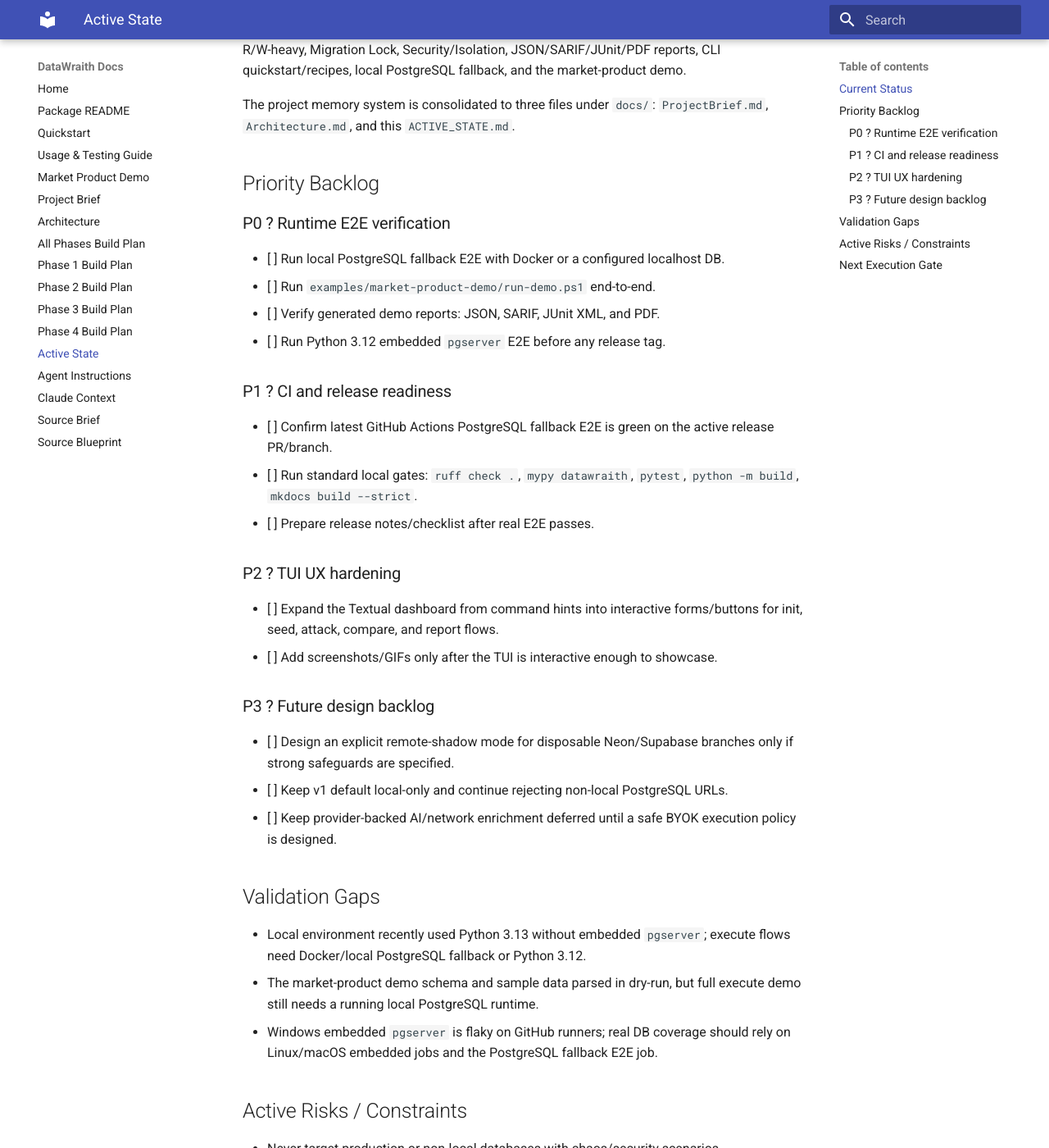
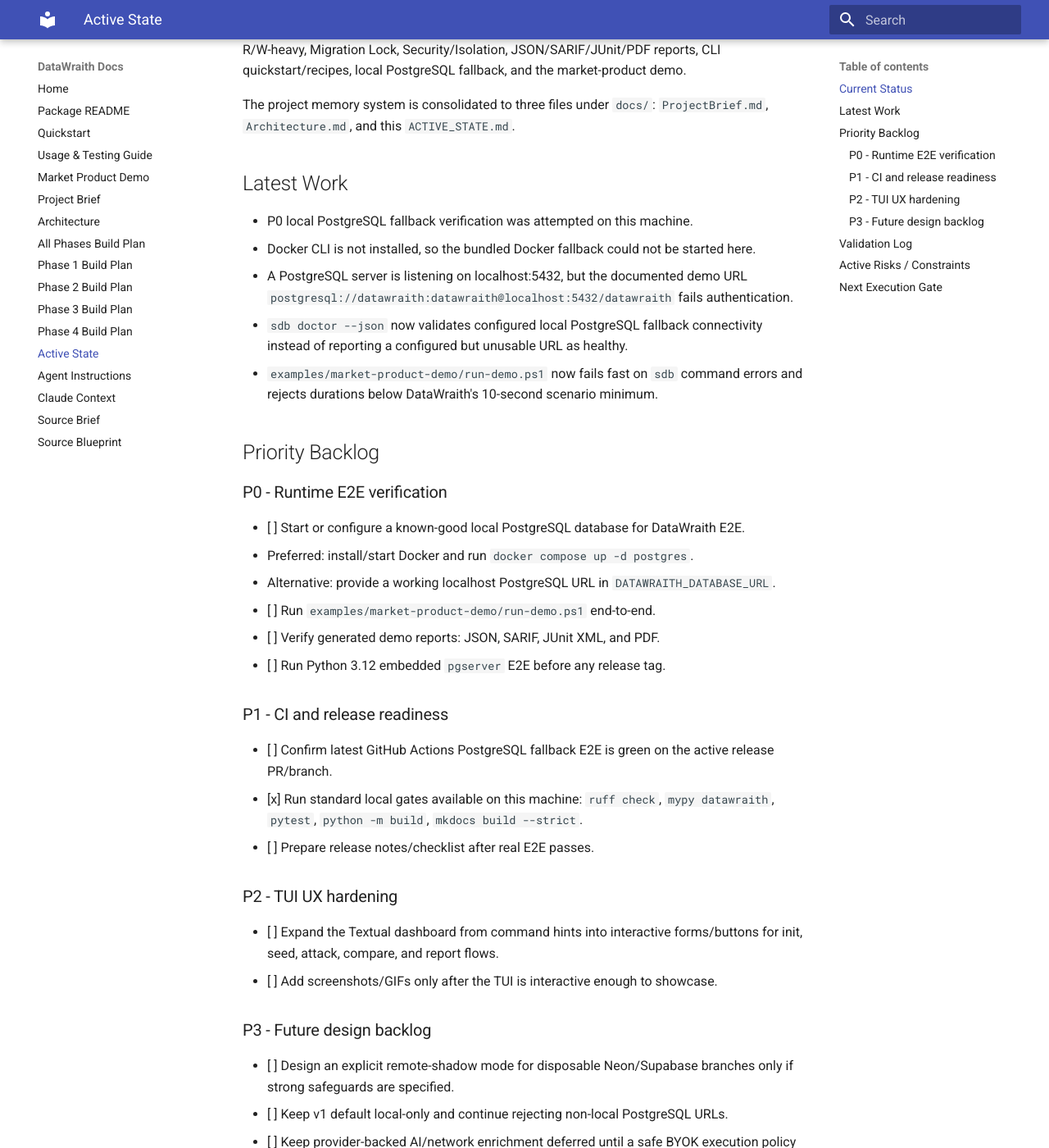
Before and after one commit to LineLuLan/DataWraith, an MkDocs documentation site: the page built from docs/ACTIVE_STATE.md, in a window 1280 px wide and 1400 px high, scrolled down 274 px. Shown: the whole window at 82% size. Built offline with MkDocs 1.6.1 and Material for MkDocs 9.7.7, drawn with Linux system fonts in a browser that asks for light colours; some of the changed text lies outside the part shown.

Commit message:
Harden local Postgres E2E diagnostics

````diff
--- a/docs/ACTIVE_STATE.md
+++ b/docs/ACTIVE_STATE.md
@@ -1,4 +1,4 @@
-# DataWraith ? Active State
+# DataWraith - Active State
 
 Last updated: 2026-05-30
 
@@ -11,37 +11,55 @@
 The project memory system is consolidated to three files under `docs/`:
 `ProjectBrief.md`, `Architecture.md`, and this `ACTIVE_STATE.md`.
 
+## Latest Work
+
+- P0 local PostgreSQL fallback verification was attempted on this machine.
+- Docker CLI is not installed, so the bundled Docker fallback could not be started here.
+- A PostgreSQL server is listening on localhost:5432, but the documented demo URL
+  `postgresql://datawraith:datawraith@localhost:5432/datawraith` fails authentication.
+- `sdb doctor --json` now validates configured local PostgreSQL fallback connectivity instead of reporting a configured but unusable URL as healthy.
+- `examples/market-product-demo/run-demo.ps1` now fails fast on `sdb` command errors and rejects durations below DataWraith's 10-second scenario minimum.
+
 ## Priority Backlog
 
-### P0 ? Runtime E2E verification
+### P0 - Runtime E2E verification
 
-- [ ] Run local PostgreSQL fallback E2E with Docker or a configured localhost DB.
+- [ ] Start or configure a known-good local PostgreSQL database for DataWraith E2E.
+  - Preferred: install/start Docker and run `docker compose up -d postgres`.
+  - Alternative: provide a working localhost PostgreSQL URL in `DATAWRAITH_DATABASE_URL`.
 - [ ] Run `examples/market-product-demo/run-demo.ps1` end-to-end.
 - [ ] Verify generated demo reports: JSON, SARIF, JUnit XML, and PDF.
 - [ ] Run Python 3.12 embedded `pgserver` E2E before any release tag.
 
-### P1 ? CI and release readiness
+### P1 - CI and release readiness
 
 - [ ] Confirm latest GitHub Actions PostgreSQL fallback E2E is green on the active release PR/branch.
-- [ ] Run standard local gates: `ruff check .`, `mypy datawraith`, `pytest`, `python -m build`, `mkdocs build --strict`.
+- [x] Run standard local gates available on this machine: `ruff check`, `mypy datawraith`, `pytest`, `python -m build`, `mkdocs build --strict`.
 - [ ] Prepare release notes/checklist after real E2E passes.
 
-### P2 ? TUI UX hardening
+### P2 - TUI UX hardening
 
 - [ ] Expand the Textual dashboard from command hints into interactive forms/buttons for init, seed, attack, compare, and report flows.
 - [ ] Add screenshots/GIFs only after the TUI is interactive enough to showcase.
 
-### P3 ? Future design backlog
+### P3 - Future design backlog
 
 - [ ] Design an explicit remote-shadow mode for disposable Neon/Supabase branches only if strong safeguards are specified.
 - [ ] Keep v1 default local-only and continue rejecting non-local PostgreSQL URLs.
 - [ ] Keep provider-backed AI/network enrichment deferred until a safe BYOK execution policy is designed.
 
-## Validation Gaps
+## Validation Log
 
-- Local environment recently used Python 3.13 without embedded `pgserver`; execute flows need Docker/local PostgreSQL fallback or Python 3.12.
-- The market-product demo schema and sample data parsed in dry-run, but full execute demo still needs a running local PostgreSQL runtime.
-- Windows embedded `pgserver` is flaky on GitHub runners; real DB coverage should rely on Linux/macOS embedded jobs and the PostgreSQL fallback E2E job.
+- `docker --version`: failed, Docker CLI not installed.
+- `Test-NetConnection localhost -Port 5432`: succeeded, but credentials for the documented demo URL failed.
+- `sdb doctor --json` with documented demo URL: correctly reports `database_url.ok=false` due authentication failure.
+- `powershell -ExecutionPolicy Bypass -File examples/market-product-demo/run-demo.ps1 -Duration 10 ...`: blocked at schema load because local PostgreSQL authentication failed.
+- `pytest tests/test_cli.py`: passed, 31 tests.
+- `ruff check datawraith/cli.py tests/test_cli.py`: passed.
+- `mypy datawraith`: passed.
+- `pytest`: passed, 75 passed / 11 skipped.
+- `python -m build`: passed.
+- `mkdocs build --strict`: passed with existing informational source-blueprint anchor messages.
 
 ## Active Risks / Constraints
 
@@ -52,9 +70,7 @@
 
 ## Next Execution Gate
 
-Before feature work, choose one:
-
 ```text
-[AUTO] Start the P0 local PostgreSQL fallback E2E + market-product demo verification.
+[AUTO] Continue P0 by installing/starting a known-good local PostgreSQL runtime, then rerun the market-product demo E2E.
 [EDIT] Re-prioritize this backlog first.
 ```
````
Also changed, not shown: examples/market-product-demo/README.md (+2 -2 lines), 4 other files.
